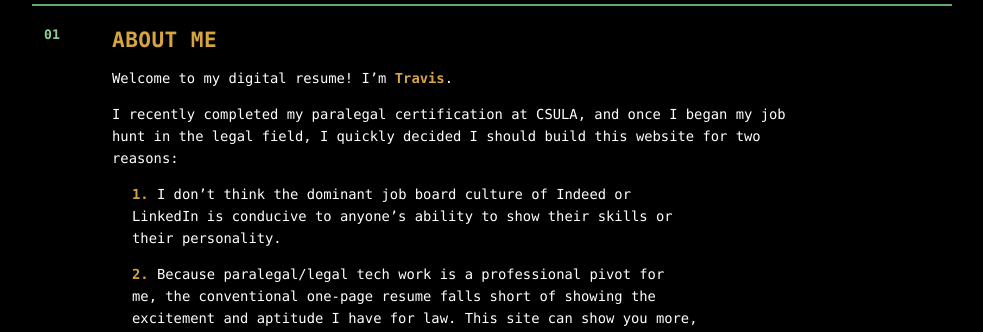
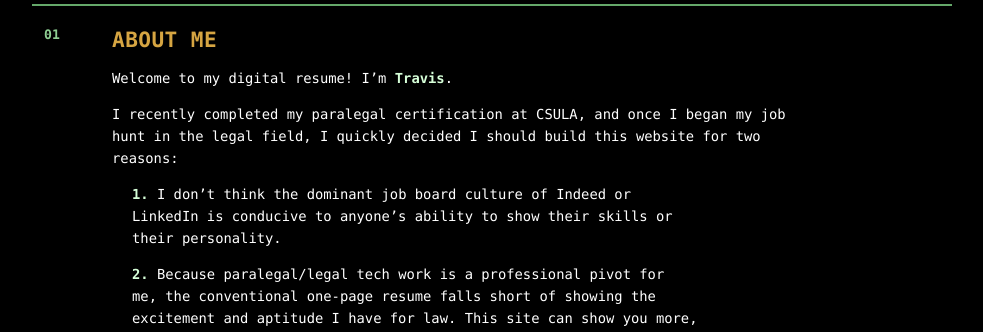
Before and after one commit to nonmammalcamel/digital_resume, a Next.js app: page / in a window 1280 px wide. Shown: the part 196-528 px from the top of the page, without its empty margins (148-1131 px from the left). Built offline with nearby package versions, Linux system fonts and the light colour scheme.

Commit message:
Update about section highlight color

```diff
--- a/src/components/about-section.tsx
+++ b/src/components/about-section.tsx
@@ -16,7 +16,7 @@ function renderParagraphText(paragraph: string, shouldUnderlineFinalYou: boolean
             <span key={`${part}-${partIndex}`}>
               {part}
               {partIndex < parts.length - 1 ? (
-                <strong style={{ color: 'var(--amber)' }}>Travis</strong>
+                <strong style={{ color: 'var(--fg)' }}>Travis</strong>
               ) : null}
             </span>
           ))}
@@ -65,7 +65,7 @@ function renderNumberedParagraph(paragraph: string) {
 
   return (
     <>
-      <span style={{ color: 'var(--amber)', fontWeight: 700 }}>
+      <span style={{ color: 'var(--fg)', fontWeight: 700 }}>
         {numberMatch[1]}
       </span>{' '}
       {numberMatch[2]}
```
